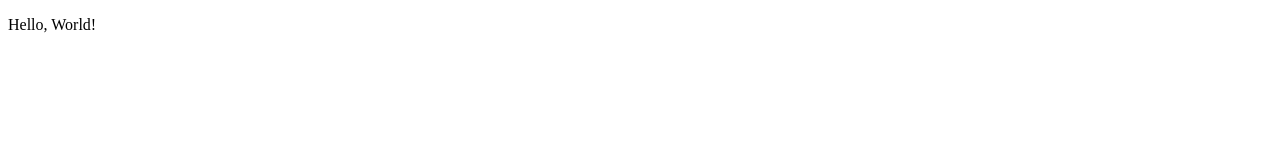
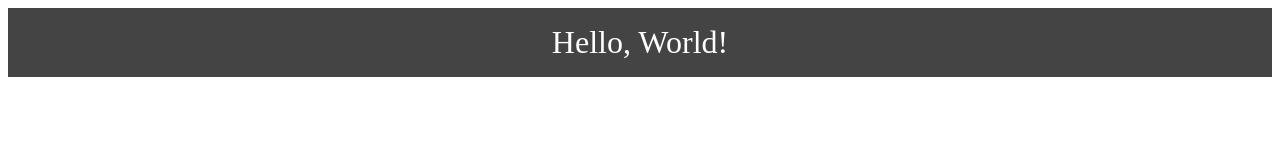
Before and after one commit to KapokProgramming/KapokProgramming.github.io, a plain HTML site: page index.html in a window 1280 px wide. Drawn offline with Linux system fonts and the light colour scheme.

Commit message:
styling test

```diff
--- /dev/null
+++ b/index.css
@@ -0,0 +1,11 @@
+#topic-text {
+    margin: auto;
+    font-size: 2em;
+}
+#topic-box {
+    text-align: center;
+    padding: 1em;
+    height: auto;
+    background-color: #444;
+    color: #fff;
+}
--- a/index.html
+++ b/index.html
@@ -1,11 +1,15 @@
 <!DOCTYPE html>
 <html>
     <head>
+        <link rel="stylesheet" href="index.css">
         <title>Hello, World!</title>
     </head>
     <body>
-        <p>
-            Hello, World!
-        </p>
+        <div id="topic-box">
+            <p id="topic-text">
+                Hello, World!
+            </p>
+        </div>
+
     </body>
 </html>
```
